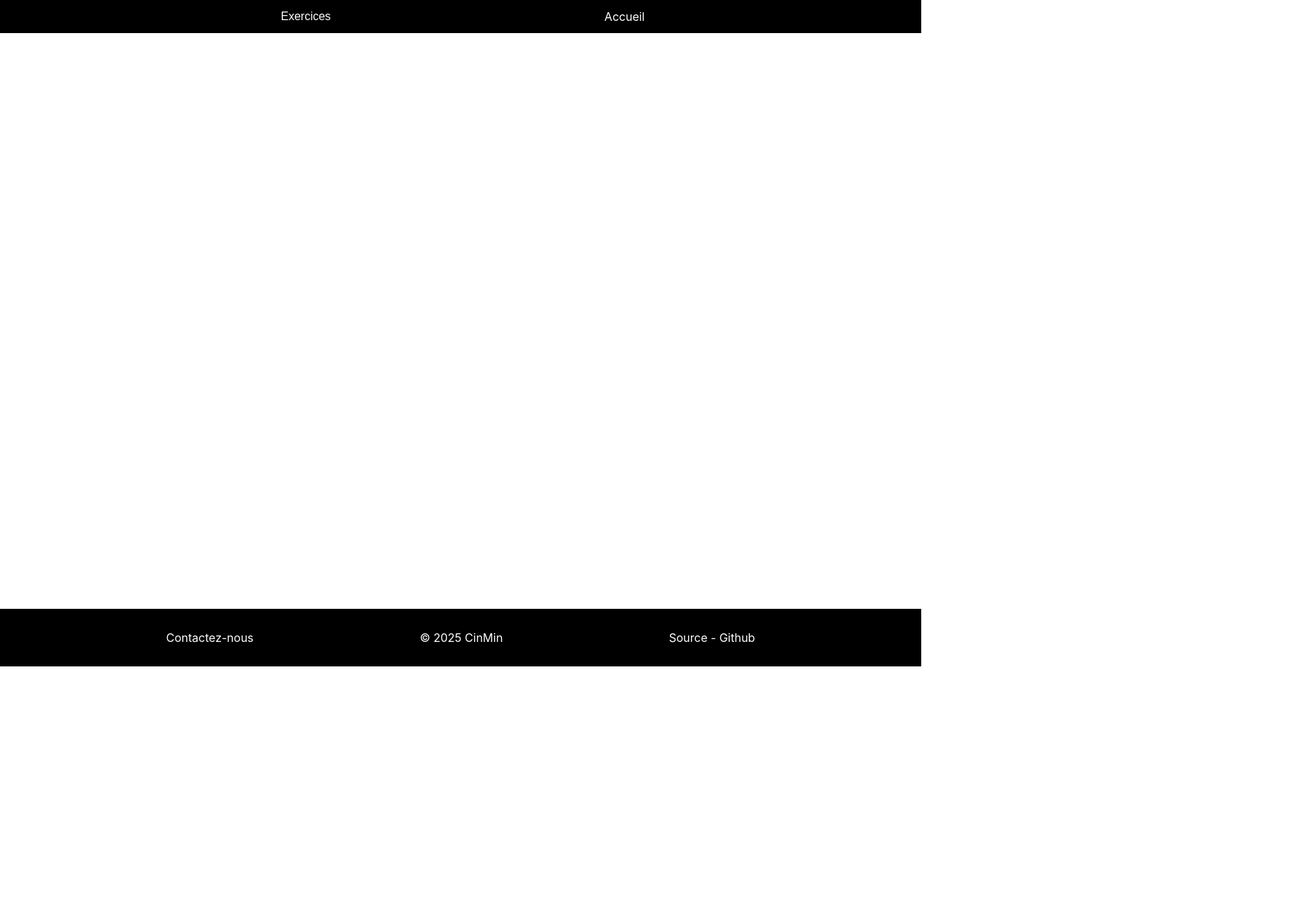
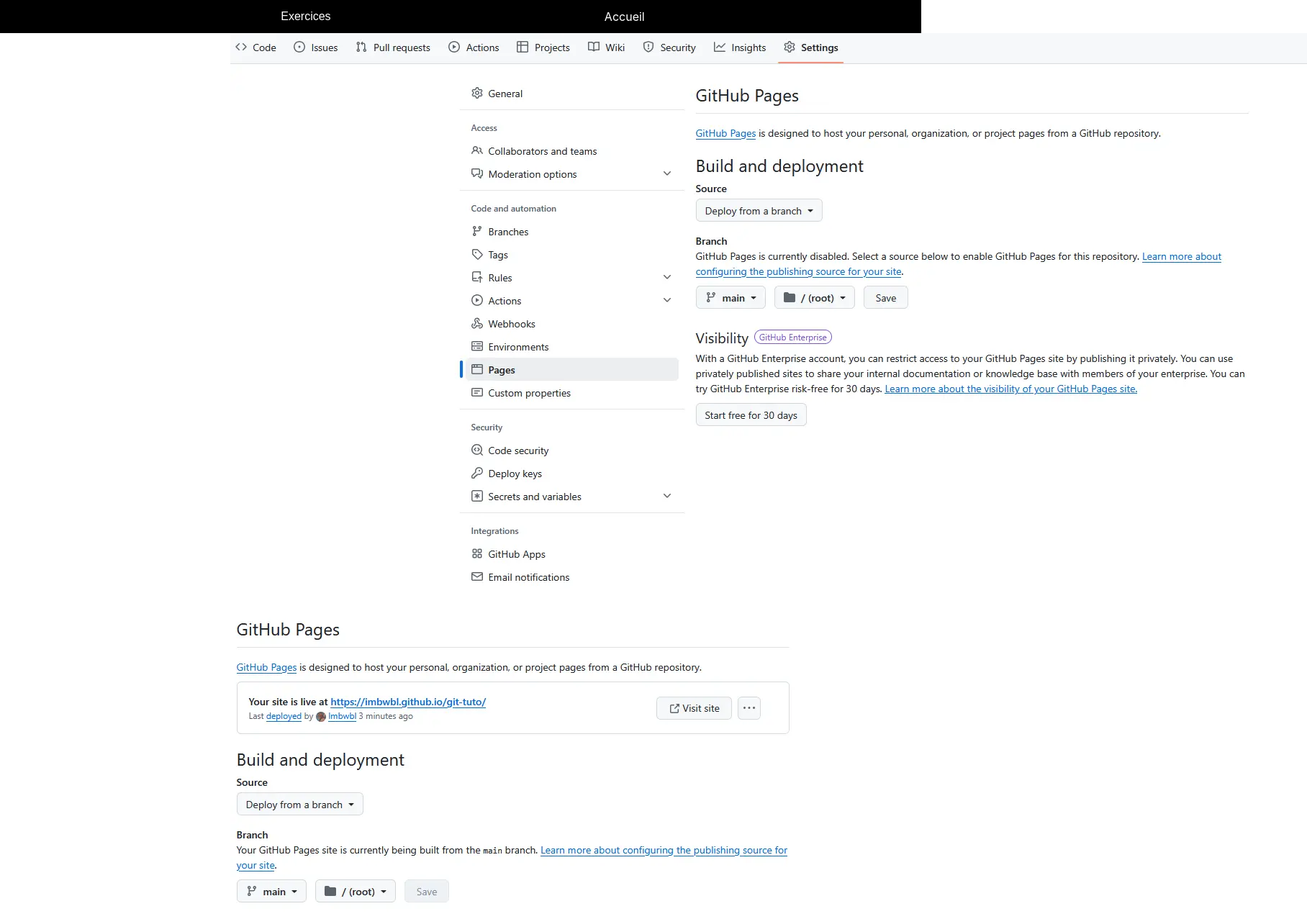
Before and after one commit to Imbwbl/git-tuto, a plain HTML site: page pages/github-pages/index.html in a window 1280 px wide. Shown: the top 1277 px of the page at 72% size, 1816 px wide, since content can reach past the window. Before the commit the page ends 926 px from the top, so only its background shows below. Drawn offline with Linux system fonts and the light colour scheme.

Commit message:
polished some exercises

```diff
--- a/pages/github-pages/index.html
+++ b/pages/github-pages/index.html
@@ -24,7 +24,8 @@
             </div>
             <div id="main">
                 <div>
-
+                    <img src="pages-create.webp" alt="Création d'une page pages sur github" height="793" width="1496">
+                    <img src="pages-after-deploy.webp" alt="Aperçu après la création de github pages" height="426" width="802">
                 </div>
             </div>
         </div>
```
Also changed, not shown: pages/github-pages/pages-after-deploy.webp (added), pages/github-pages/pages-create.webp (added).
